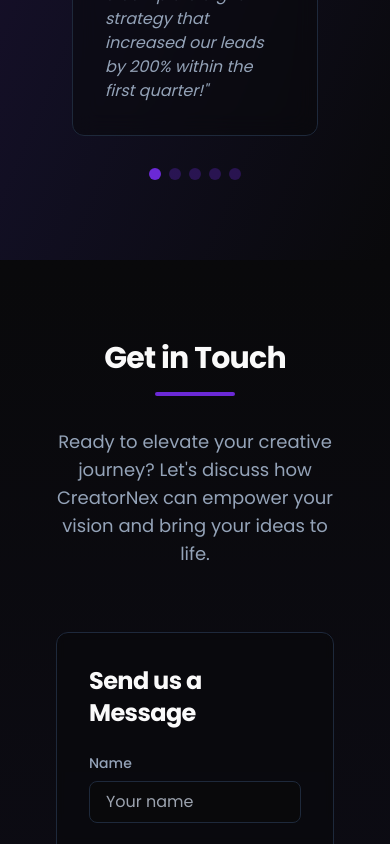
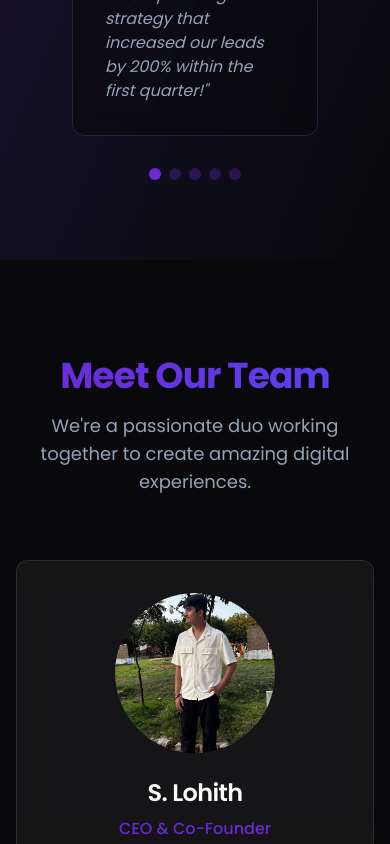
Before and after one commit to Sarwannandh67/CreatorNex, a React (Vite) app: page / in a window 390 px wide. Shown: the part 11156-12000 px from the top of the page. Built offline with nearby package versions, Linux system fonts and the light colour scheme.

Commit message:
Add Team section with member profiles and social links

```diff
--- a/src/components/Navbar.tsx
+++ b/src/components/Navbar.tsx
@@ -30,6 +30,7 @@ const Navbar = () => {
     { label: "Services", href: "#services" },
     { label: "Portfolio", href: "#portfolio" },
     { label: "Testimonials", href: "#testimonials" },
+    { label: "Team", href: "#team" },
     { label: "Contact", href: "#contact" },
   ];
 
--- /dev/null
+++ b/src/components/TeamSection.tsx
@@ -0,0 +1,115 @@
+import React from "react";
+import { Github, Linkedin, Twitter, Instagram } from "lucide-react";
+
+const TeamSection = () => {
+  const teamMembers = [
+    {
+      name: "S. Lohith",
+      role: "CEO & Co-Founder",
+      image: "/images/lohith.jpg",
+      bio: "10+ years of experience in digital marketing and business strategy",
+      social: {
+        twitter: "https://twitter.com/lohithsalla",
+        linkedin: "https://linkedin.com/in/salla-lohith",
+        instagram: "https://instagram.com/itzz.lokiii"
+      }
+    },
+    {
+      name: "Sarwan Nandh",
+      role: "Co-Founder",
+      image: "/images/sarwan.jpg",
+      bio: "Award-winning designer with a passion for creating beautiful user experiences",
+      social: {
+        twitter: "https://twitter.com/Sarwannandh_67",
+        linkedin: "https://linkedin.com/in/sarwannandh",
+        github: "https://github.com/Sarwannandh67",
+        instagram: "https://instagram.com/sarwannandh"
+      }
+    },
+  ];
+
+  return (
+    <section className="py-24 bg-background">
+      <div className="container px-4 mx-auto">
+        <div className="max-w-3xl mx-auto text-center mb-16">
+          <h2 className="text-4xl font-bold mb-4 text-gradient">Meet Our Team</h2>
+          <p className="text-muted-foreground text-lg">
+            We're a passionate duo working together to create amazing digital experiences.
+          </p>
+        </div>
+        <div className="max-w-4xl mx-auto">
+          <div className="grid grid-cols-1 md:grid-cols-2 gap-12">
+            {teamMembers.map((member, index) => (
+              <div
+                key={member.name}
+                className="group hover-lift glass-card p-8 rounded-xl text-center"
+              >
+                <div className="mb-6 relative">
+                  <img
+                    src={member.image}
+                    alt={member.name}
+                    className="w-40 h-40 mx-auto rounded-full object-cover transition-transform duration-300 group-hover:scale-105"
+                    onError={(e) => {
+                      const target = e.target as HTMLImageElement;
+                      target.src = `https://ui-avatars.com/api/?name=${encodeURIComponent(
+                        member.name
+                      )}&background=6d28d9&color=fff&size=200`;
+                    }}
+                  />
+                  <div className="absolute inset-0 rounded-full bg-primary/10 opacity-0 group-hover:opacity-100 transition-opacity duration-300" />
+                </div>
+                <h3 className="text-2xl font-semibold mb-2">{member.name}</h3>
+                <p className="text-primary font-medium mb-3">{member.role}</p>
+                <p className="text-muted-foreground text-lg mb-6">{member.bio}</p>
+                <div className="flex justify-center space-x-6">
+                  {member.social.twitter && (
+                    <a
+                      href={member.social.twitter}
+                      target="_blank"
+                      rel="noopener noreferrer"
+                      className="text-muted-foreground hover:text-primary transition-colors"
+                    >
+                      <Twitter className="w-6 h-6" />
+                    </a>
+                  )}
+                  {member.social.linkedin && (
+                    <a
+                      href={member.social.linkedin}
+                      target="_blank"
+                      rel="noopener noreferrer"
+                      className="text-muted-foreground hover:text-primary transition-colors"
+                    >
+                      <Linkedin className="w-6 h-6" />
+                    </a>
+                  )}
+                  {member.social.github && (
+                    <a
+                      href={member.social.github}
+                      target="_blank"
+                      rel="noopener noreferrer"
+                      className="text-muted-foreground hover:text-primary transition-colors"
+                    >
+                      <Github className="w-6 h-6" />
+                    </a>
+                  )}
+                  {member.social.instagram && (
+                    <a
+                      href={member.social.instagram}
+                      target="_blank"
+                      rel="noopener noreferrer"
+                      className="text-muted-foreground hover:text-primary transition-colors"
+                    >
+                      <Instagram className="w-6 h-6" />
+                    </a>
+                  )}
+                </div>
+              </div>
+            ))}
+          </div>
+        </div>
+      </div>
+    </section>
+  );
+};
+
+export default TeamSection;
--- a/src/pages/Index.tsx
+++ b/src/pages/Index.tsx
@@ -7,6 +7,7 @@ import PortfolioSection from "@/components/PortfolioSection";
 import TestimonialsSection from "@/components/TestimonialsSection";
 import ContactSection from "@/components/ContactSection";
 import Footer from "@/components/Footer";
+import TeamSection from "@/components/TeamSection";
 
 const Index = () => {
   return (
@@ -33,6 +34,10 @@ const Index = () => {
           <TestimonialsSection />
         </section>
 
+        <section id="team">
+          <TeamSection />
+        </section>
+
         <section id="contact">
           <ContactSection />
         </section>
```
Also changed, not shown: public/images/lohith.jpg (added), public/images/sarwan.jpg (added).
